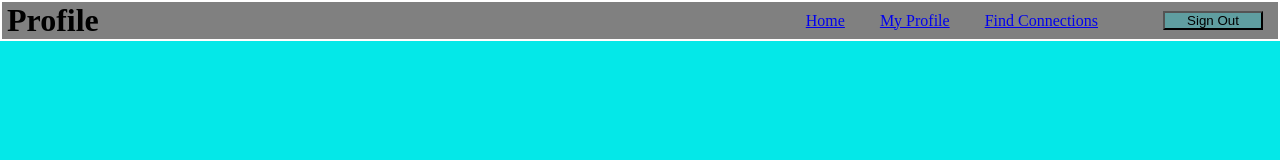
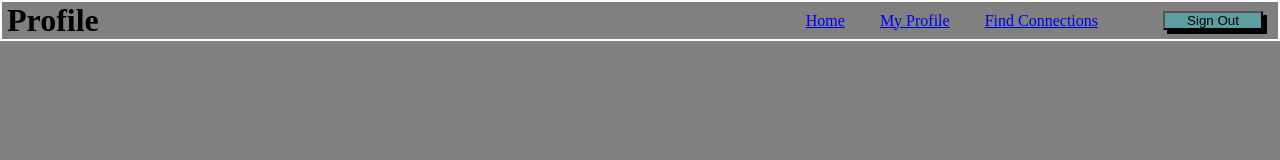
Before and after one commit to merazkevin/WebFund, a plain HTML site: page 03_css/navBar/index.html in a window 1280 px wide. Drawn offline with Linux system fonts and the light colour scheme.

Commit message:
morningPush

```diff
--- a/03_css/navBar/style.css
+++ b/03_css/navBar/style.css
@@ -5,7 +5,7 @@
 }
 
 body{
-    background-color: rgb(4, 232, 232);
+    background-color: gray;
 }
 
 .nav{
@@ -25,9 +25,9 @@ body{
     gap: 35px;
     display: flex;
     list-style: none;
-    justify-content: flex-end;
+    /*justify-content: flex-end;*/
     align-items: center;
-    flex: 3;
+    flex: center;
 }
 
 .btn{
@@ -35,4 +35,5 @@ body{
     background: cadetblue;
     margin-left: 30px;
     margin-right: 15px;
+    box-shadow: 4px 4px;
 }
```
